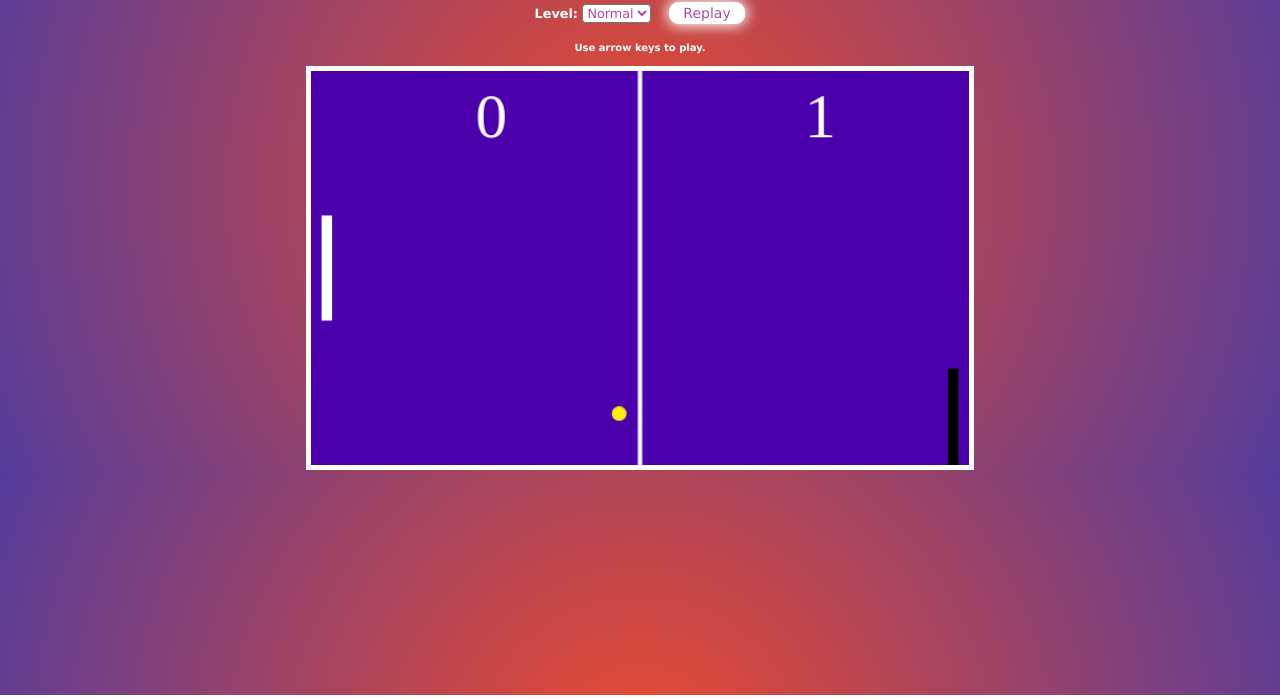
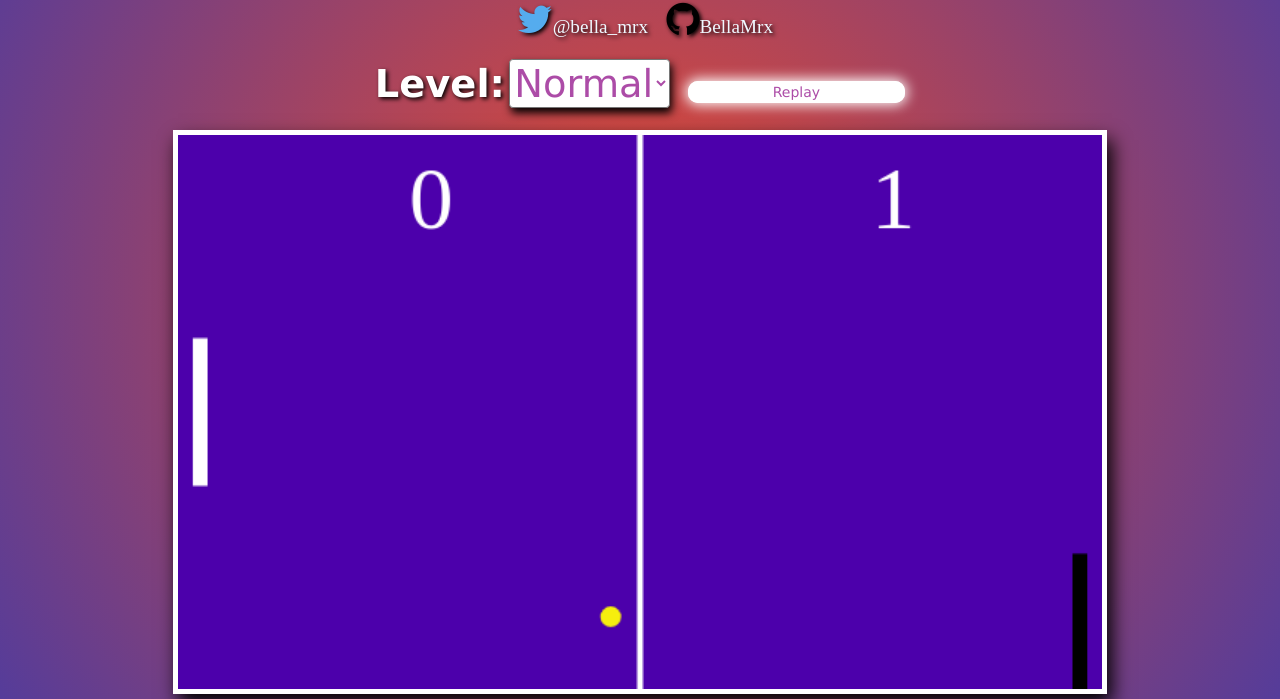
Before and after one commit to ranataimoor067/Ping-Pong, a plain HTML site: page index.html in a window 1280 px wide. Shown: the part 105-804 px from the top of the page. Drawn offline with nearby package versions, Linux system fonts and the light colour scheme.

Commit message:
UD shadow

```diff
--- a/Styles/style.css
+++ b/Styles/style.css
@@ -11,6 +11,7 @@ body {
     display: table;
 	text-align: center;
 	font-family: Verdana, Helvetica, sans-serif;
+	text-shadow: 2px 2px 4px #000;
 }
 
 
@@ -30,7 +31,6 @@ h1 {
 	font-size: 1.5vw;
 	text-decoration: none;
 	margin: 5px 2px;
-	text-shadow: 2px 2px 4px #000;
 }
 
 .fa:hover {
@@ -64,6 +64,7 @@ label {
 }
 
 select {
+	box-shadow: 2px 5px 8px #000;
 	border-radius: 0.3vw;
 	color: #8c0585b7;
 	background-color: #fff;
@@ -154,6 +155,7 @@ canvas {
 	border: 0.5rem solid #fff;
 	cursor: none;
 	width: 100%;
+	box-shadow: 5px 10px 18px #000;
 }
 
 
@@ -169,6 +171,7 @@ canvas {
     display: table;
     align-items: center;
 }
+}
 
 canvas {
 	z-index: 0;
@@ -178,7 +181,7 @@ canvas {
 #onScreenControllers > .glow-on-hover {
     width: 30vw;
 	font-size: 10vw;
-
+	box-shadow: 5px 10px 18px #000;
 }
 
 
```
